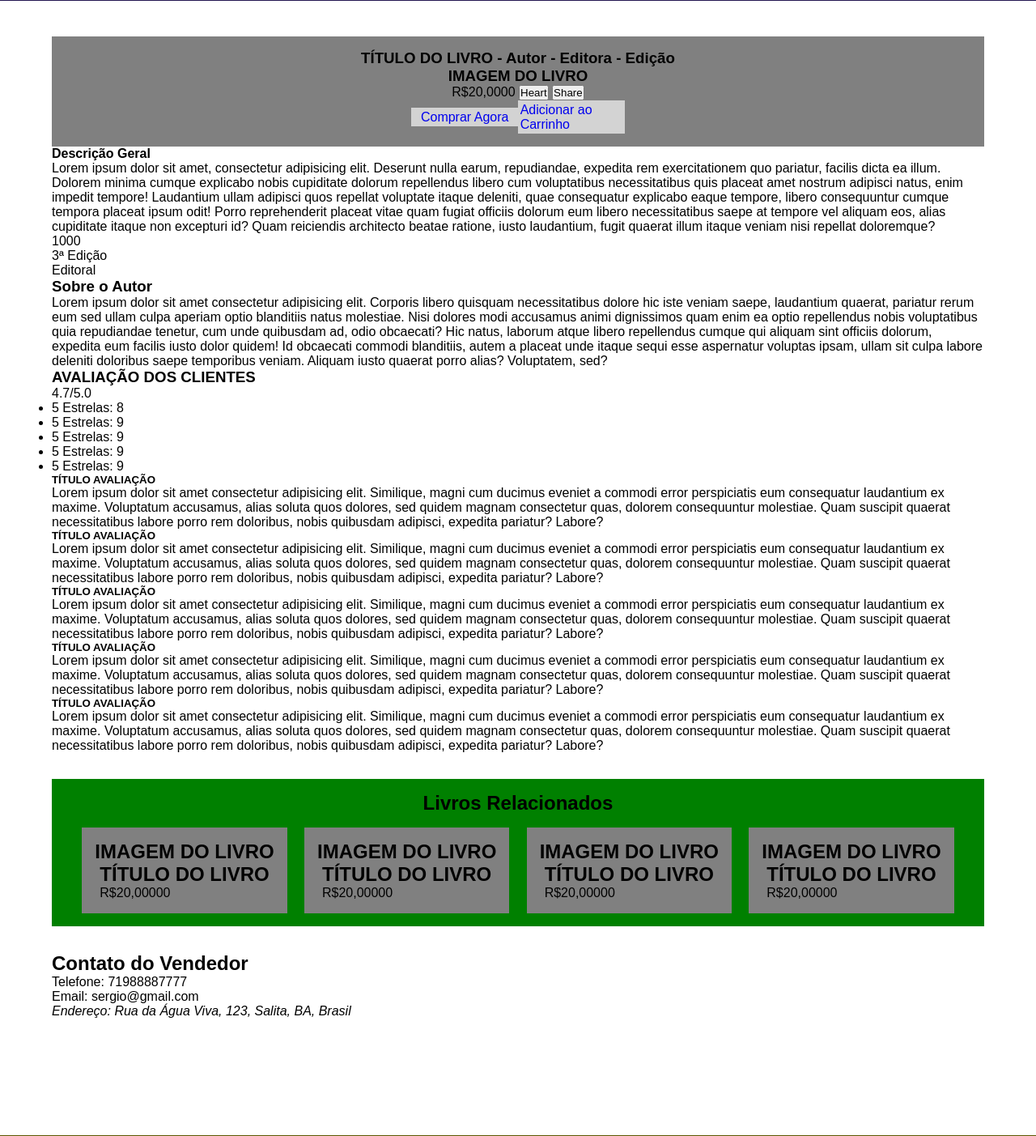
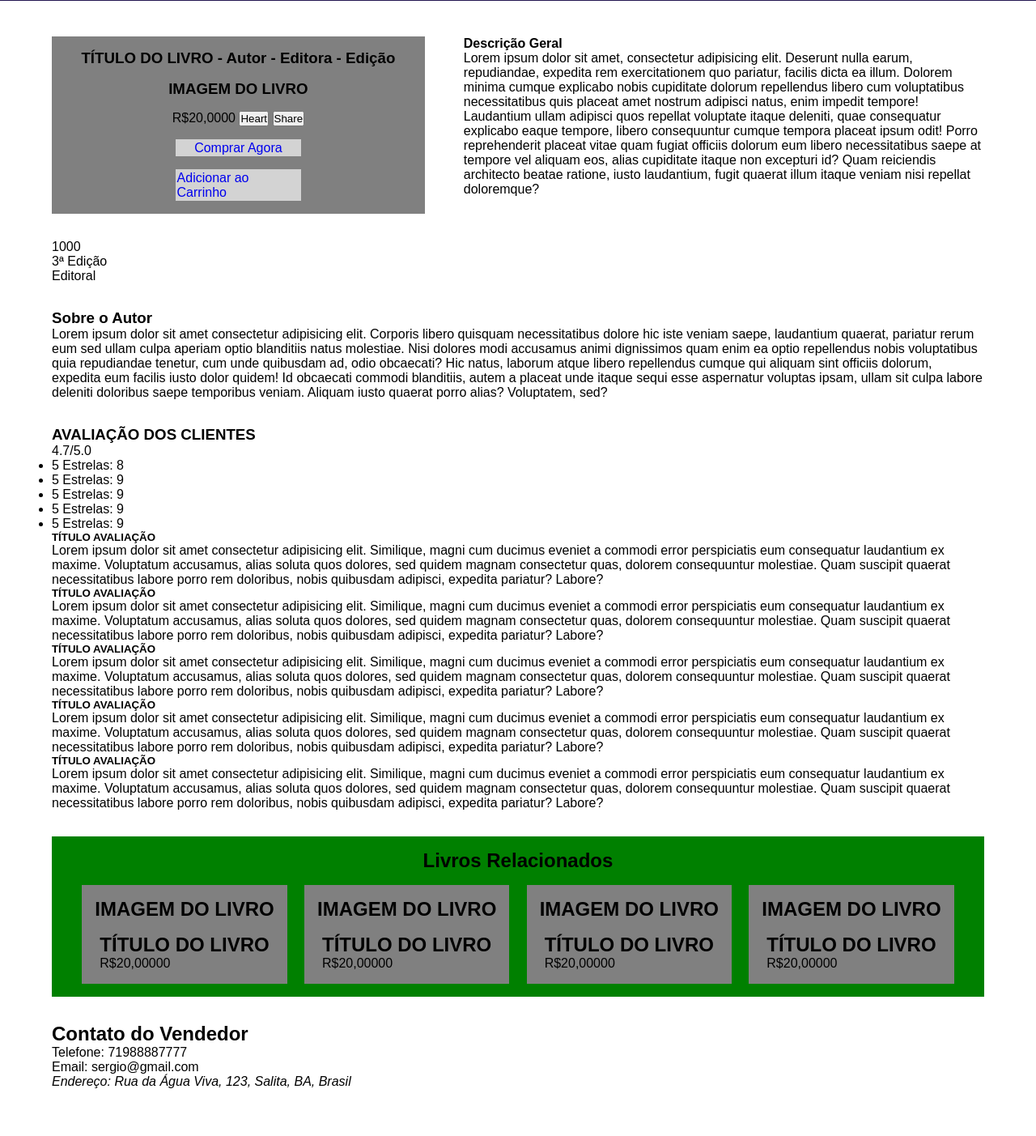
Before and after one commit to rodrigo-fullstack/jovem-pagina, a PHP site: page /produto_selecionado.html in a window 1280 px wide. Shown: the part 99-1502 px from the top of the page at 81% size. Run offline with PHP 8.4, Linux system fonts and the light colour scheme.

Commit message:
feat (positioning): Posicionamento da Parte Geral do Livro

```diff
--- a/assets/css/main.css
+++ b/assets/css/main.css
@@ -15,12 +15,36 @@ main{
 .book-select-container{
     display: flex;
     flex-direction: column;
+    gap: 2rem;
+}
+
+.book-select-general-container{
+    display: flex;
+    gap: 3rem;
+}
+
+.book{
+    flex: 1;
+    gap: 1rem;
+}
+
+.book-select-desc{
+    flex: 3;
+}
+.book h1{
+    text-align: center;
 }
 
 .btn-container{
     display: flex;
     justify-content: center;
 }
+
+.btn-container{
+    flex-direction: column;
+    gap: 1rem;
+}
+
 .btn{
     background-color: blue;
     align-self: center;
```
